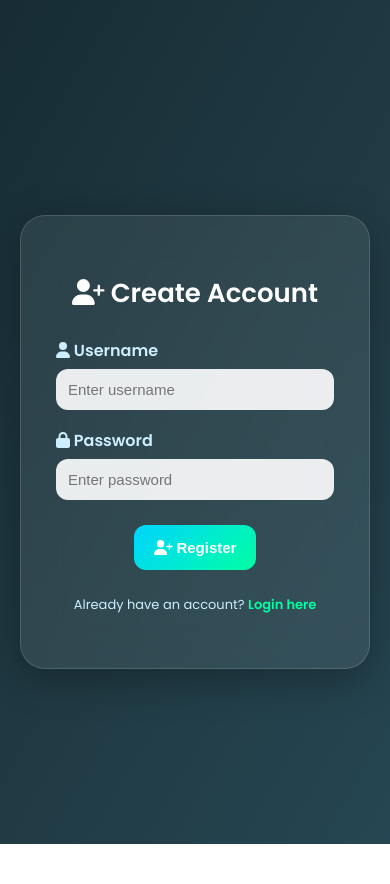
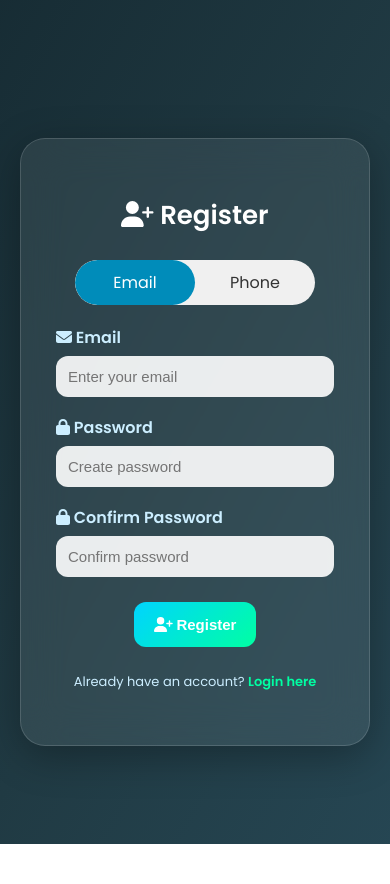
Before and after one commit to Anushri23-code/Oral_Cancer_Risk_Prediction, a Flask app: page /register in a window 390 px wide. Run offline with Flask 3, Linux system fonts and the light colour scheme; parts of the project's set-up code (start-up, migrations or seed data) failed here and were passed over.

Commit message:
updated login system to allow login using email or phone ,updated app.py,login.html and register.html

```diff
--- a/app.py
+++ b/app.py
@@ -16,21 +16,31 @@ app.secret_key = "supersecretkey"  # Needed for session management
 # -----------------------
 USERS_FILE = "data/users.csv"
 
+# ✅ FIXED VERSION (prevents KeyError for 'email' or 'phone')
 def load_users():
     if not os.path.exists(USERS_FILE):
-        return {}
+        return []
+    users = []
     with open(USERS_FILE, newline='', encoding='utf-8') as f:
         reader = csv.DictReader(f)
-        return {row['username']: row['password'] for row in reader}
+        for row in reader:
+            users.append({
+                "email": row.get("email", "").strip(),
+                "phone": row.get("phone", "").strip(),
+                "password": row.get("password", "")
+            })
+    return users
 
-def save_user(username, password):
+
+def save_user(email, phone, password):
     os.makedirs("data", exist_ok=True)
     file_exists = os.path.isfile(USERS_FILE)
     with open(USERS_FILE, "a", newline="", encoding="utf-8") as f:
-        writer = csv.DictWriter(f, fieldnames=["username", "password"])
+        writer = csv.DictWriter(f, fieldnames=["email", "phone", "password"])
         if not file_exists:
             writer.writeheader()
-        writer.writerow({"username": username, "password": password})
+        writer.writerow({"email": email, "phone": phone, "password": password})
+
 
 # -----------------------
 # Load trained model
@@ -62,12 +72,14 @@ def save_prediction(record):
             record.setdefault(field, "")
         writer.writerow(record)
 
+
 # -----------------------
 # Welcome Page
 # -----------------------
 @app.route("/")
 def welcome():
     return render_template("welcome.html")
+
 
 # -----------------------
 # Login Page
@@ -76,14 +88,22 @@ def welcome():
 def login():
     users = load_users()
     if request.method == "POST":
-        username = request.form["username"]
-        password = request.form["password"]
-        if username in users and users[username] == password:
-            session["username"] = username  # ✅ Save logged-in user in session
-            return redirect(url_for("index"))
-        else:
-            return render_template("login.html", error="Invalid username or password")
+        login_type = request.form.get("login_type")
+        value = request.form.get("email_or_phone")
+        password = request.form.get("password")
+
+        for user in users:
+            if (
+                (login_type == "email" and user["email"] == value)
+                or (login_type == "phone" and user["phone"] == value)
+            ) and user["password"] == password:
+                session["username"] = value
+                return redirect(url_for("index"))
+
+        return render_template("login.html", error="Invalid credentials")
+
     return render_template("login.html")
+
 
 # -----------------------
 # Logout Route
@@ -93,6 +113,7 @@ def logout():
     session.pop("username", None)
     return redirect(url_for("login"))
 
+
 # -----------------------
 # Register Page
 # -----------------------
@@ -100,27 +121,41 @@ def logout():
 def register():
     users = load_users()
     if request.method == "POST":
-        username = request.form["username"]
-        password = request.form["password"]
-        if username in users:
-            return render_template("register.html", error="User already exists")
-        save_user(username, password)
-        return redirect(url_for("login"))
+        reg_type = request.form.get("register_type")
+        value = request.form.get("email_or_phone")
+        password = request.form.get("password")
+        confirm = request.form.get("confirm_password")
+
+        if password != confirm:
+            return render_template("register.html", error="Passwords do not match")
+
+        # Check existing user
+        for user in users:
+            if (reg_type == "email" and user["email"] == value) or (
+                reg_type == "phone" and user["phone"] == value
+            ):
+                return render_template("register.html", error="User already exists")
+
+        # Save user
+        email = value if reg_type == "email" else ""
+        phone = value if reg_type == "phone" else ""
+        save_user(email, phone, password)
+
+        return render_template("register.html", success="Registration successful! Please login.")
+
     return render_template("register.html")
+
 
 # -----------------------
 # Prediction Page
 # -----------------------
 @app.route("/index", methods=["GET", "POST"])
 def index():
-    # Make sure user is logged in
     if "username" not in session:
         return redirect(url_for("login"))
 
     if request.method == "POST":
-        username = session["username"]  # ✅ Logged-in user
-
-        # Capture form data
+        username = session["username"]
         name = request.form.get("name")
         age = request.form.get("age", type=int)
         gender = request.form.get("gender")
@@ -140,7 +175,6 @@ def index():
         oral_condition = request.form.get("oral_condition")
         symptoms_text = request.form.get("symptoms_text", "")
 
-        # Prepare input for model
         X_input = pd.DataFrame([{
             "age": age,
             "gender": gender,
@@ -160,15 +194,13 @@ def index():
             "symptoms_text": symptoms_text
         }])
 
-        # Model Prediction
         probs = model.predict_proba(X_input)[0]
         classes = model.classes_
         pred_label = classes[probs.argmax()]
         pred_prob = probs.max()
 
-        # Save prediction
         record = {
-            "username": username,  # ✅ store username
+            "username": username,
             "timestamp": datetime.now().isoformat(),
             "name": name,
             "age": age,
@@ -204,6 +236,7 @@ def index():
 
     return render_template("index.html")
 
+
 # -----------------------
 # Prediction History Page
 # -----------------------
@@ -216,12 +249,11 @@ def history():
     try:
         with open(csv_path, newline='', encoding='utf-8') as f:
             reader = csv.DictReader(f)
-            records = [row for row in reader if any(row.values())]  # ignore empty rows
+            records = [row for row in reader if any(row.values())]
 
         if not records:
             return render_template("history.html", records=[])
 
-        # ✅ Ensure new fields always appear even if old CSV doesn’t have them
         expected_fields = [
             "timestamp", "name", "age", "gender", "country",
             "smoker", "alcohol", "betel_quid_use", "hpv", "genetics",
@@ -233,9 +265,8 @@ def history():
         all_keys = set(expected_fields)
         for r in records:
             for k in all_keys:
-                r.setdefault(k, "")  # fill missing columns
+                r.setdefault(k, "")
 
-        # ✅ Reorder all columns according to expected_fields
         ordered_records = [
             {key: r.get(key, "") for key in expected_fields}
             for r in records
--- a/data/predictions.csv
+++ b/data/predictions.csv
@@ -12,3 +12,6 @@ timestamp,name,age,gender,country,smoker,alcohol,betel_quid_use,hpv,genetics,imm
 2025-10-27T15:14:26.691152,d,50,Female,india,yes,heavy,yes,yes,yes,yes,yes,no,low,yes,yes,yes,,nothing,high,0.9999974402436533
 abc,2025-10-30T21:00:17.180365,a,50,Male,india,yes,light,yes,yes,yes,yes,yes,yes,high,yes,yes,yes,,nothing,high,0.9997948071902576
 abc,2025-10-30T21:01:36.387983,b,45,Male,india,yes,light,no,no,no,no,no,no,low,no,no,no,,nothing,low,0.5601269589989258
+abc@gmail.com,2025-11-01T18:39:40.743241,ash,20,Female,india,no,none,no,no,no,no,no,no,low,no,no,no,,bleeding,low,0.9891924248534846
+ash,2025-11-01T19:19:07.426826,ash,20,Female,india,no,none,no,no,no,no,no,no,low,no,no,no,,bleeding,low,0.9891924248534846
+abc@gmail.com,2025-11-02T00:10:01.525501,ash,20,Female,india,no,none,no,no,no,no,no,no,low,no,no,no,,bleeding,low,0.9891924248534846
--- a/data/users.csv
+++ b/data/users.csv
@@ -1,7 +1,4 @@
-username,password
-amishakotian2005@gmail.com,Amisha@2005
-amisha,Amisha@2005
-a,1
-abc,12345
-hhh,1234
-ddd,1
+email,phone,password
+
+abc@gmail.com,,123
+,1234567888,111
--- a/templates/register.html
+++ b/templates/register.html
@@ -6,27 +6,80 @@
   <title>Register</title>
   <link rel="stylesheet" href="{{ url_for('static', filename='index.css') }}">
   <link href="https://fonts.googleapis.com/css2?family=Poppins:wght@400;600&display=swap" rel="stylesheet">
+  <style>
+    .toggle-container {
+      display: flex;
+      justify-content: center;
+      margin-bottom: 15px;
+      background: #f0f0f0;
+      border-radius: 30px;
+      position: relative;
+      width: 240px;
+      margin: 0 auto 20px;
+      overflow: hidden;
+    }
+    .toggle-btn {
+      flex: 1;
+      text-align: center;
+      padding: 10px 0;
+      font-weight: 500;
+      cursor: pointer;
+      color: #333;
+      z-index: 2;
+      transition: color 0.3s ease;
+    }
+    .toggle-slider {
+      position: absolute;
+      top: 0;
+      bottom: 0;
+      left: 0;
+      width: 50%;
+      background-color: #008CBA;
+      border-radius: 30px;
+      transition: left 0.3s ease;
+      z-index: 1;
+    }
+    .toggle-btn.active {
+      color: #fff;
+    }
+  </style>
 </head>
 <body>
   <div class="background"></div>
 
   <div class="wrapper">
     <div class="form-card">
-      <h1><i class="fa-solid fa-user-plus"></i> Create Account</h1>
+      <h1><i class="fa-solid fa-user-plus"></i> Register</h1>
 
       {% if error %}
         <p style="color: #ff6b6b; text-align:center; font-weight:500;">{{ error }}</p>
       {% endif %}
+      {% if success %}
+        <p style="color: #4CAF50; text-align:center; font-weight:500;">{{ success }}</p>
+      {% endif %}
 
       <form method="POST" autocomplete="off">
+        <input type="hidden" name="register_type" id="register_type" value="email">
+
+        <div class="toggle-container">
+          <div class="toggle-slider" id="toggle-slider"></div>
+          <div class="toggle-btn active" id="emailToggle">Email</div>
+          <div class="toggle-btn" id="phoneToggle">Phone</div>
+        </div>
+
         <div class="input-group">
-          <label><i class="fa-solid fa-user"></i> Username</label>
-          <input type="text" name="username" placeholder="Enter username" required>
+          <label id="inputLabel"><i class="fa-solid fa-envelope"></i> Email</label>
+          <input type="text" name="email_or_phone" id="email_or_phone" placeholder="Enter your email" required autocomplete="off">
         </div>
 
         <div class="input-group">
           <label><i class="fa-solid fa-lock"></i> Password</label>
-          <input type="password" name="password" placeholder="Enter password" required autocomplete="new-password">
+          <input type="password" name="password" placeholder="Create password" required autocomplete="new-password">
+        </div>
+
+        <div class="input-group">
+          <label><i class="fa-solid fa-lock"></i> Confirm Password</label>
+          <input type="password" name="confirm_password" placeholder="Confirm password" required autocomplete="new-password">
         </div>
 
         <div class="buttons">
@@ -39,6 +92,35 @@
       </div>
     </div>
   </div>
+
   <script src="https://cdnjs.cloudflare.com/ajax/libs/font-awesome/6.5.0/js/all.min.js"></script>
+  <script>
+    const emailToggle = document.getElementById("emailToggle");
+    const phoneToggle = document.getElementById("phoneToggle");
+    const toggleSlider = document.getElementById("toggle-slider");
+    const registerType = document.getElementById("register_type");
+    const inputLabel = document.getElementById("inputLabel");
+    const inputField = document.getElementById("email_or_phone");
+
+    emailToggle.addEventListener("click", () => {
+      emailToggle.classList.add("active");
+      phoneToggle.classList.remove("active");
+      toggleSlider.style.left = "0";
+      registerType.value = "email";
+      inputLabel.innerHTML = '<i class="fa-solid fa-envelope"></i> Email';
+      inputField.placeholder = "Enter your email";
+      inputField.type = "email";
+    });
+
+    phoneToggle.addEventListener("click", () => {
+      phoneToggle.classList.add("active");
+      emailToggle.classList.remove("active");
+      toggleSlider.style.left = "50%";
+      registerType.value = "phone";
+      inputLabel.innerHTML = '<i class="fa-solid fa-phone"></i> Phone';
+      inputField.placeholder = "Enter your phone number";
+      inputField.type = "tel";
+    });
+  </script>
 </body>
 </html>
```
Also changed, not shown: templates/login.html (+76 -2 lines), data/users.db (added), users.db (added).
